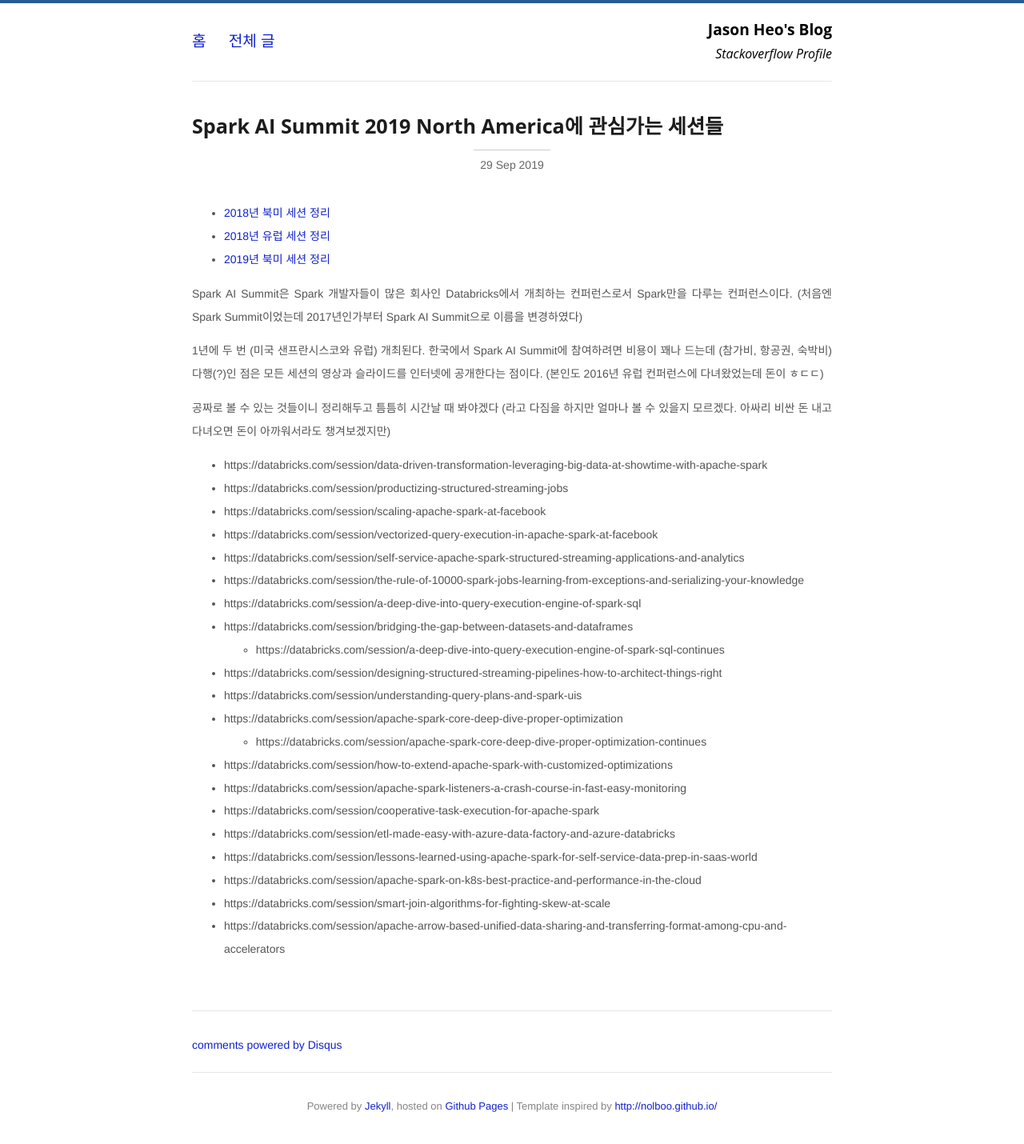
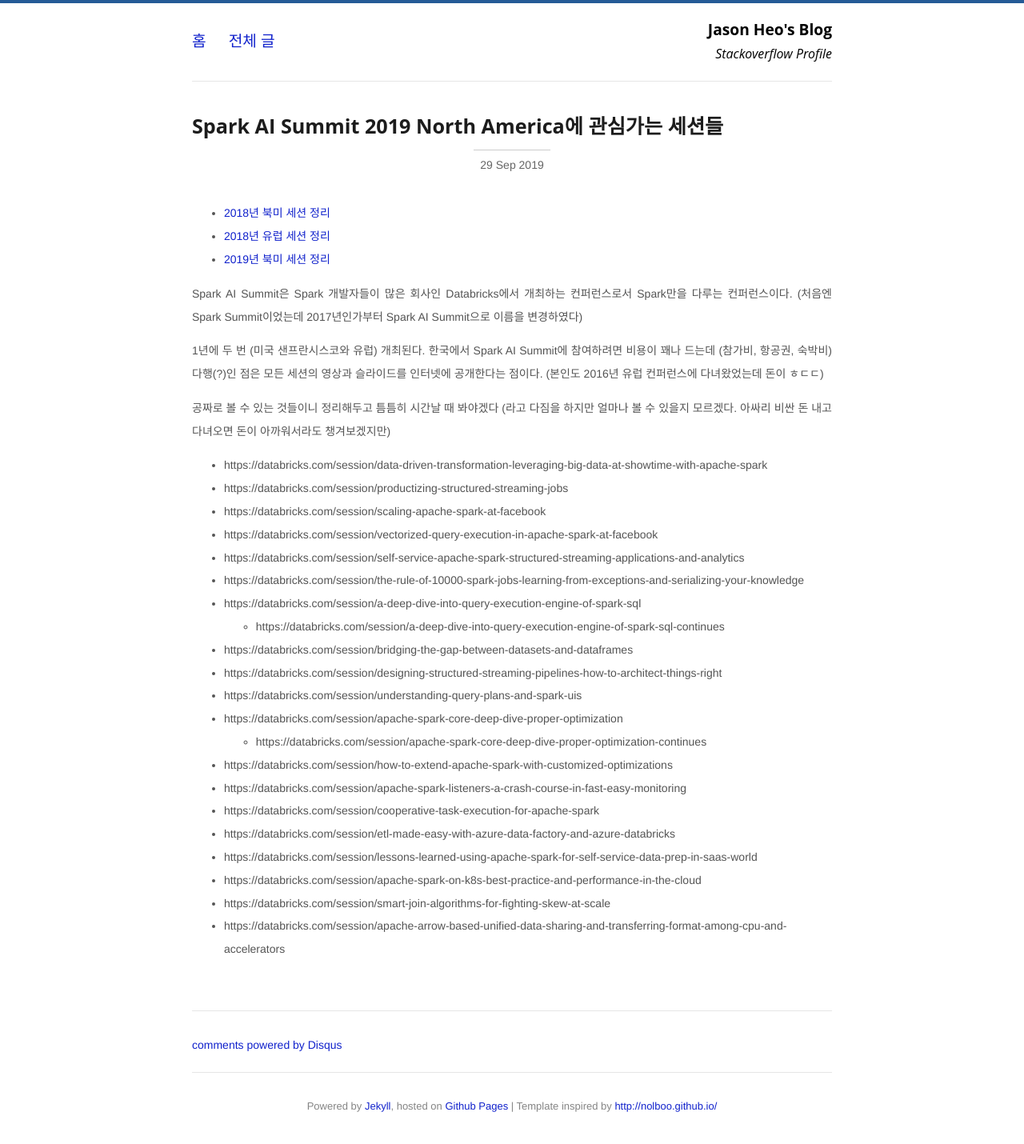
Before and after one commit to jason-heo/jason-heo.github.io, a Jekyll site: the page built from _posts/2019-09-29-spark-ai-summit-2019-na.md, in a window 1280 px wide. Shown: the whole page at 80% size. Built offline with Jekyll 4.4.1, drawn with Linux system fonts in a browser that asks for light colours; comment, search, counter and statistics services are not loaded.

```diff
--- a/_posts/2019-09-29-spark-ai-summit-2019-na.md
+++ b/_posts/2019-09-29-spark-ai-summit-2019-na.md
@@ -13,8 +13,8 @@ categories: "bigdata"
 - https://databricks.com/session/self-service-apache-spark-structured-streaming-applications-and-analytics
 - https://databricks.com/session/the-rule-of-10000-spark-jobs-learning-from-exceptions-and-serializing-your-knowledge
 - https://databricks.com/session/a-deep-dive-into-query-execution-engine-of-spark-sql
+    - https://databricks.com/session/a-deep-dive-into-query-execution-engine-of-spark-sql-continues
 - https://databricks.com/session/bridging-the-gap-between-datasets-and-dataframes
-    - https://databricks.com/session/a-deep-dive-into-query-execution-engine-of-spark-sql-continues
 - https://databricks.com/session/designing-structured-streaming-pipelines-how-to-architect-things-right
 - https://databricks.com/session/understanding-query-plans-and-spark-uis
 - https://databricks.com/session/apache-spark-core-deep-dive-proper-optimization
```
